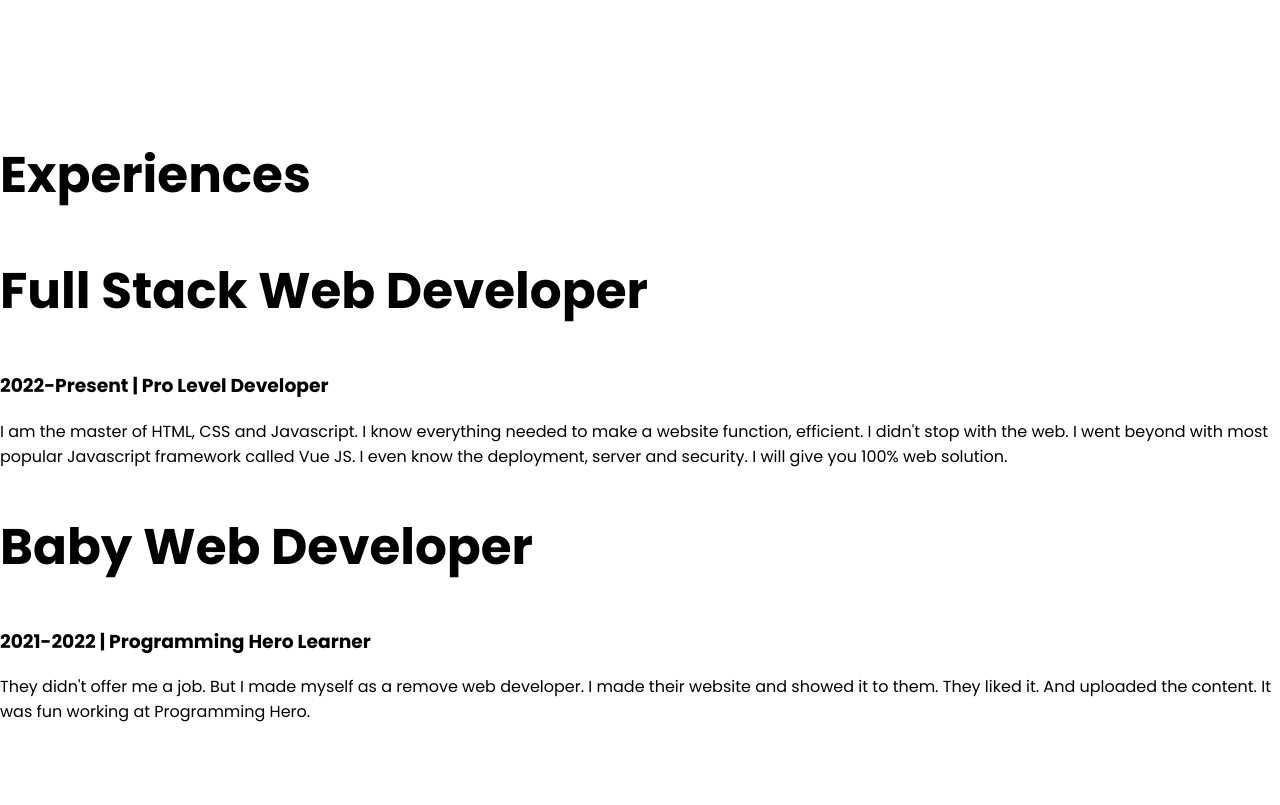
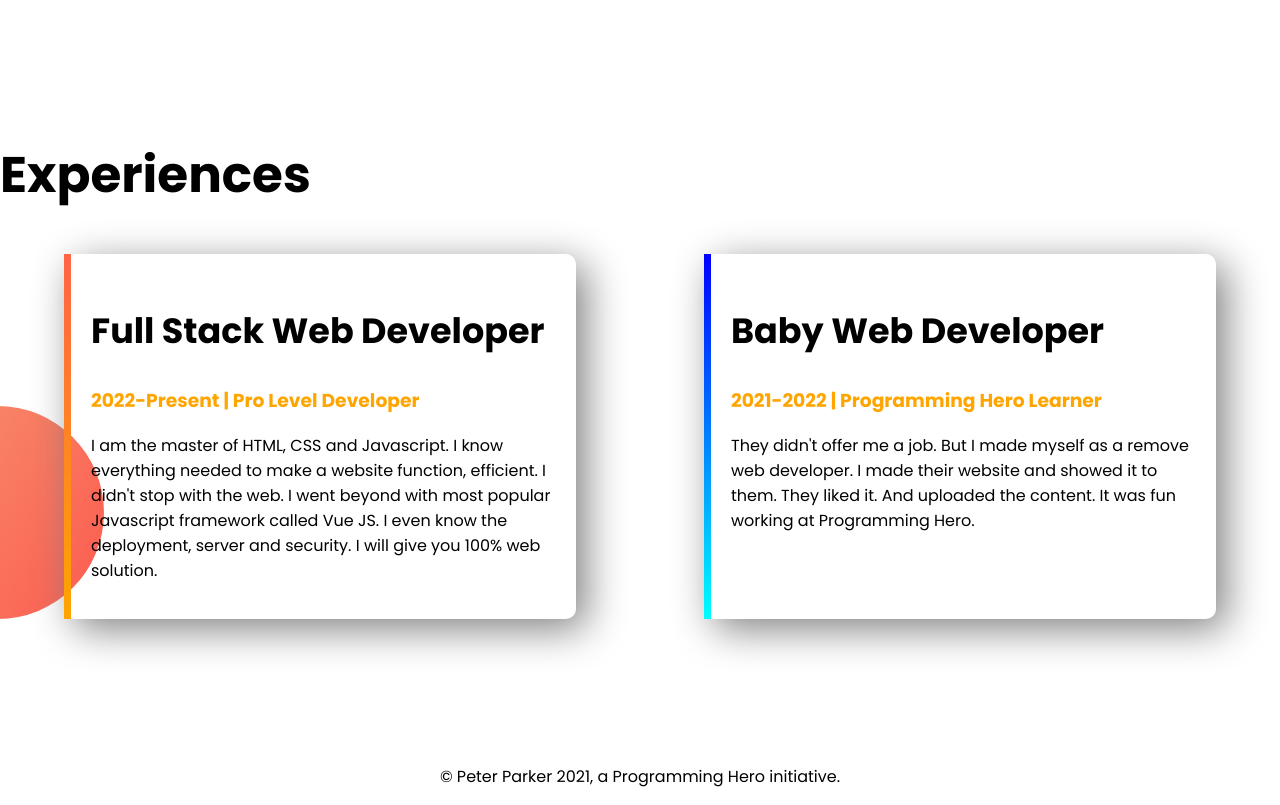
Before and after one commit to Chayan-pro/developer-protfolio, a plain HTML site: page index.html in a window 1280 px wide. Shown: the part 1080-1885 px from the top of the page. Before the commit the page ends 1820 px from the top, so only its background shows below. Drawn offline with Linux system fonts and the light colour scheme.

Commit message:
all of code push

```diff
--- a/index.html
+++ b/index.html
@@ -40,17 +40,22 @@
     </section>
     <section class="experience-area">
         <h1>Experiences</h1>
-        <div>
-            <h1>Full Stack Web Developer</h1>
-            <h3>2022-Present | Pro Level Developer</h3>
-            <p>I am the master of HTML, CSS and Javascript. I know everything needed to make a website function, efficient. I didn't stop with the web. I went beyond with most popular Javascript framework called Vue JS. I even know the deployment, server and security. I will give you 100% web solution.</p>
-        </div>
-        <div>
-            <h1>Baby Web Developer</h1>
-            <h3>2021-2022 | Programming Hero Learner</h3>
-            <p>They didn't offer me a job. But I made myself as a remove web developer. I made their website and showed it to them. They liked it. And uploaded the content. It was fun working at Programming Hero.</p>
+        <div class="fexiable-container">
+            <div id="full-web-devloper" class="experience-item">
+                <h2>Full Stack Web Developer</h2>
+                <h3 class="orange-color">2022-Present | Pro Level Developer</h3>
+                <p>I am the master of HTML, CSS and Javascript. I know everything needed to make a website function, efficient. I didn't stop with the web. I went beyond with most popular Javascript framework called Vue JS. I even know the deployment, server and security. I will give you 100% web solution.</p>
+            </div>
+            <div  id="baby-web-devloper" class="experience-item">
+                <h2>Baby Web Developer</h2>
+                <h3 class="orange-color">2021-2022 | Programming Hero Learner</h3>
+                <p>They didn't offer me a job. But I made myself as a remove web developer. I made their website and showed it to them. They liked it. And uploaded the content. It was fun working at Programming Hero.</p>
+            </div>
         </div>
     </section>
+    <footer>
+        <p>© Peter Parker 2021, a Programming Hero initiative.</p>
+    </footer>
 </body>
 
 </html>
--- a/style.css
+++ b/style.css
@@ -40,3 +40,32 @@
 .padd-right{
     padding-right: 60px;
 }
+h2{
+    font-size: 35px;
+}
+.experience-area{
+    background-image: url(images/exp-bg.png);
+    background-repeat: no-repeat;
+    background-position: left bottom;
+}
+.experience-item{
+    box-shadow: 10px 10px 40px gray;
+    margin: 0 5%;
+    padding: 20px;
+    border-radius: 10px;
+    width: 40%;
+    /* border-left: 2px solid limegreen; */
+}
+#full-web-devloper{
+    border-image: linear-gradient( tomato,orange);
+    border-left: 7px solid;
+    border-image-slice: 1;
+}
+#baby-web-devloper{
+    border-image: linear-gradient(blue, cyan);
+    border-left: 7px solid;
+    border-image-slice: 1;
+}
+footer p{
+    text-align: center;
+}
```
Also changed, not shown: images/my-bg.png (deleted), images/my-bg2.png (deleted).
